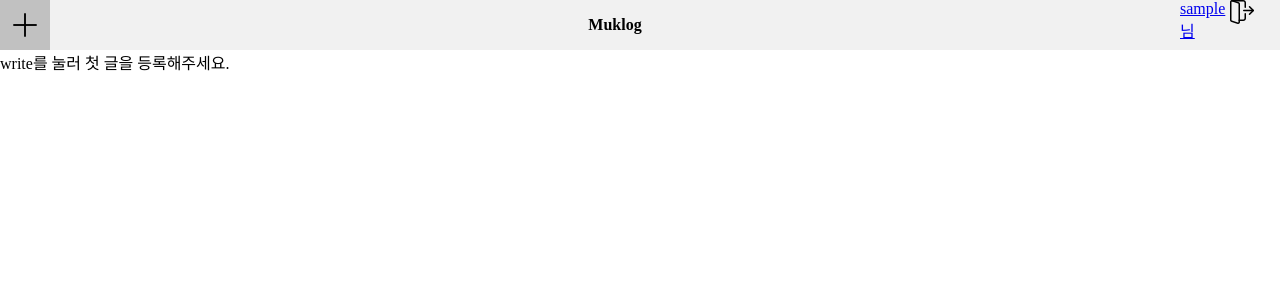
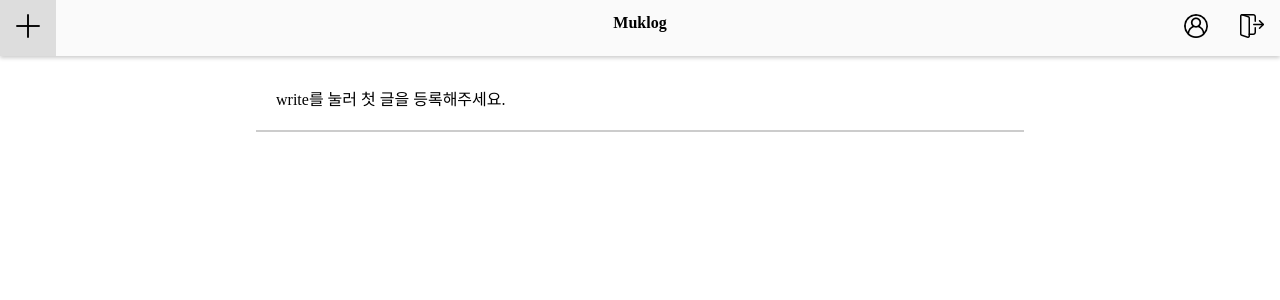
Before and after one commit to adelakim5/Muklog, a Django app: page /blog/ in a window 1280 px wide. Shown: the top 300 px of the page. Run offline with Django 3.2, Linux system fonts and the light colour scheme; the visitor is signed in with stand-in values (Sample User, id 1); data that the repository does not hold is empty.

Commit message:
added css for navbar, but its position should be modified

```diff
--- a/accounts/views.py
+++ b/accounts/views.py
@@ -25,7 +25,7 @@
 def login(request):
     next = request.GET.get('next')
     if next == None or next == '':
-        next = 'tempHome'
+        next = 'home'
     if request.method == "POST":
         username = request.POST["username"]
         password = request.POST["password"]
@@ -43,7 +43,7 @@
 
 def logout(request):
     auth.logout(request)
-    return HttpResponseRedirect('/blog')
+    return HttpResponseRedirect('/map')
 
 def mypage(request, user_id):
     return render(request, 'mypage.html')
--- /dev/null
+++ b/blog/static/blog/css/blog.css
@@ -0,0 +1,35 @@
+* {
+    box-sizing: border-box;
+}
+
+.posts {
+    padding: 20px;
+    /* background: #fadec3; */
+    box-shadow: 0 2px 0 0 rgba(0,0,0,.2);
+    /* width: 100%; */
+    width: 768px;
+    margin-left: auto;
+    margin-right: auto;
+}
+
+.thumbnail {
+    padding: 30px;
+}
+
+.thumbnail img {
+    width: 100%;
+}
+
+.card {
+    background-color: white;
+    padding: 30px;
+    /* margin-top: 20px; */
+}
+
+.opening{
+    text-align: center;
+}
+
+.others{
+    margin-top: 20px;
+}
--- a/blog/templates/detail.html
+++ b/blog/templates/detail.html
@@ -20,7 +20,6 @@
 <a href="{% url 'edit' detail.id %}">수정하기</a>
 <a href="{% url 'delete' detail.id %}">삭제하기</a>
 <a href="{% url 'tempHome' %}">임시홈으로 돌아가기</a>
-<a href="{% url '%}"></a>
 {% endblock %}
 
 {% block javascript %}
--- a/blog/templates/tempHome.html
+++ b/blog/templates/tempHome.html
@@ -6,35 +6,38 @@
 {% endblock %}
 
 {% block css %}
+<link rel="stylesheet" href="{% static 'blog/css/blog.css' %}">
 {% endblock %}
 
 {% block content %}
 
-<main>
-  {% if user.is_authenticated %}
-  <!-- {% if messages %}
-    {% for message in messages %}
-    {{ message.tags }}
-    {{ message }}
-    {% endfor %}
+<!-- {% if user.is_authenticated %} -->
+
+<!-- {% if error %}
+    {{ error }}
     {% endif %} -->
-  {% if error %}
-  {{ error }}
-  {% endif %}
-  <div>
+
+<div class="posts">
   {% if blogs %}
   {% for blog in blogs %}
+  <div class="card">
+    <div class="opening">
+      <h1>{{ blog.title }}</h1>
+      <p>발행일: {{blog.pub_date}}</p>
+    </div>
+    <div class="thumbnail">
       {% if blog.thumbnail %}
-    <img width="600" src="{{ blog.thumbnail.url }}" alt="image" />
+      <img src="{{ blog.thumbnail.url }}" alt="image" />
       {% endif %}
-
-    <h1>{{ blog.title }}</h1>
-    <p>{{blog.pub_date}}</p>
-    <p>{{ blog.summary }}</p>
+    </div>
+    <p class="sum">{{ blog.summary }}</p>
+    <div class="others">
       <a href="{% url 'detail' blog.id %}">더보기</a>
       <a href="{% url 'edit' blog.id %}">수정하기</a>
       <a href="{% url 'delete' blog.id %}">삭제하기</a>
-    <hr />
+    </div>
+  </div>
+  <!-- <hr /> -->
   {% endfor %}
 
   {% else %}
@@ -42,7 +45,7 @@
 
   {% endif %}
 </div>
-  {% endif %}
-</main>
+<!-- {% endif %} -->
+
 
 {% endblock %}
--- a/map/static/shared/css/navbar.css
+++ b/map/static/shared/css/navbar.css
@@ -1,22 +1,46 @@
 .nav{
-    display: flex;
-    height: 50px;
-    justify-content: space-between;
-    background-color: #f1f1f1;
-}
-.nav .nav-items{
-    display: flex;
-    justify-content: center;
+    /* top: 0;
+    width: 100%;
+    position: fixed; */
+    position: relative;
+    background-color:#fafafa;
+    box-shadow: 0 2px 4px 0 rgba(0,0,0,.2);
+    overflow: hidden;
     align-items: center;
-}
-.right{
-    display:flex;
-}
-.nav-left, .nav-right{
-    width:50px;
-    height: 100%;
+    margin-bottom: 10px;
 }
 
-a:hover {
-    background-color: #c1c1c1;
+.nav-left a{
+    float: left;
+    text-align: center;
+    align-items: center;
+    padding: 14px 16px;
+    text-decoration: none;
 }
+
+.nav-right a{
+    float: right;
+    font-weight: bolder;
+    align-items: center;
+    padding: 14px 16px;
+    height:100%;
+    text-align: center;
+    color:black;
+}
+
+.nav a:hover{
+    background-color: #ddd;
+}
+
+.nav-center a{
+    height: 100%;
+    padding: 14px 16px;
+    float: none;
+    position: absolute;
+    left: 50%;
+    top: 50%;
+    transform: translate(-50%, -50%);
+    text-decoration: none;
+    font-weight: bolder;
+    color:black;
+}
--- a/map/templates/home.html
+++ b/map/templates/home.html
@@ -12,7 +12,7 @@
 {% endblock %}
 
 {% block content %}
-  <a href="{% url 'tempHome' %}">임시홈</a>
+  <!-- <a href="{% url 'tempHome' %}">임시홈</a> -->
   <div class="container">
     <div id="naver-map">
       <div id="side-post">
--- a/templates/accountsBase.html
+++ b/templates/accountsBase.html
@@ -14,47 +14,48 @@
 
 <body>
     <div class="nav">
-
         {% if user.is_authenticated %}
         <!-- left -->
-        <a href={% url 'write' %}>
-            <div class="nav-items nav-left">
+        <div class="nav-left">
+            <a href={% url 'write' %}>
                 <img src="{% static 'shared/image/plus.png' %}" alt="write">
-            </div>
-        </a>
+            </a>
+        </div>
+
         <!-- title -->
-        <div class="nav-items title">
-            <h4>Muklog</h4>
+        <div class="nav-center">
+            <a href="{% url 'home' %}">Muklog</a>
         </div>
+
         <!-- right -->
-        <div class="nav-items right">
-            <div class="nav-right">
-                <a href={% url 'mypage' user.username %}>
-                    {{request.user}}님
-                </a>
-            </div>
-            <div class="nav-right">
-                <a href={% url 'logout' %}?next={{request.path}}>
-                    <img src="{% static 'shared/image/logout.png' %}" alt="logout">
-                </a>
-            </div>
+        <div class="nav-right">
+            <a href={% url 'logout' %}?next={{request.path}}>
+                <img src="{% static 'shared/image/logout.png' %}" alt="logout">
+            </a>
+            <a href={% url 'mypage' user.username %}>
+                <img src="{% static 'shared/image/user.png' %}" alt="user">
+            </a>
         </div>
+
         {% else %}
-        <div class="nav-items right">
+
+        <!-- title -->
+        <div class="nav-center">
+            <a href="{% url 'home' %}">Muklog</a>
+        </div>
+
+        <div class="nav-right">
             <a href={% url 'login' %}?next={{request.path}}>
-                <div class="nav-right">
-                    <img src="{% static 'shared/image/login.png' %}" alt="login">
-                </div>
+                <img src="{% static 'shared/image/login.png' %}" alt="login">
             </a>
             <a href={% url 'signup' %}?next={{request.path}}>
-                <div class="nav-right">
-                    <p>회원가입 고!</p>
-                </div>
+                JOIN
             </a>
         </div>
+
         {% endif %}
+
     </div>
-    <!-- <p>로그인하여 글을 작성해주세요.</p> -->
 
     {% block content %}
     {% endblock %}
```
Also changed, not shown: templates/mapTemplate.html (+41 -11 lines), map/static/shared/image/user.png (added). Lines whose indentation alone changed are shown as unchanged.
